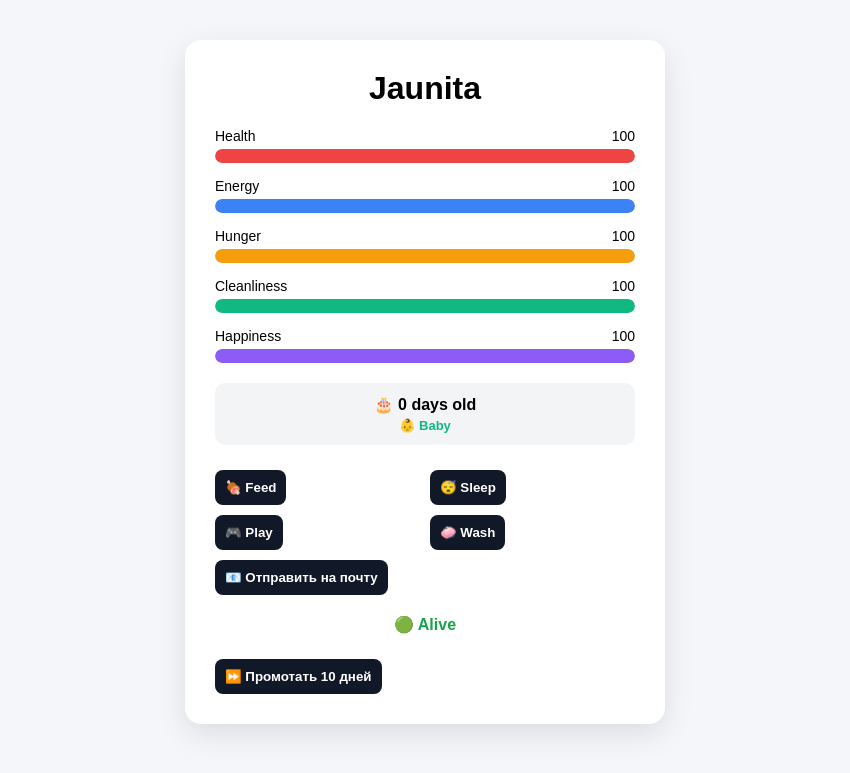
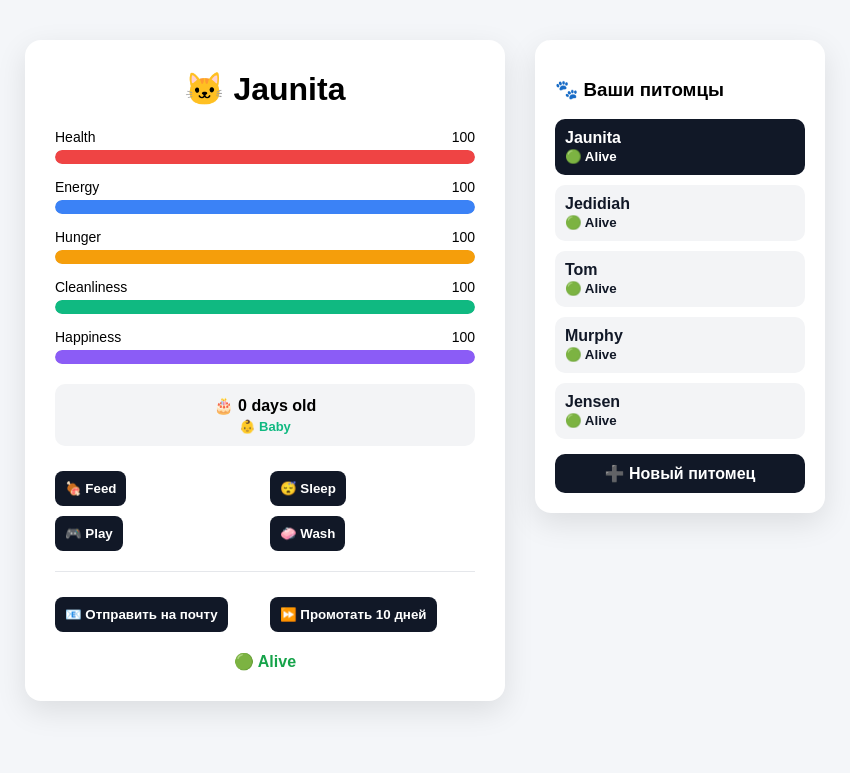
Before and after one commit to Valoros/mytamagotchi, a Laravel app: page /pets/1 in a window 1280 px wide. Shown: the top 773 px of the page, without its empty margins (215-1065 px from the left). Run offline with Laravel 12, Linux system fonts and the light colour scheme; data comes from the database, SQL or seed files in the repository; parts of the project's set-up code (start-up, migrations or seed data) failed here and were passed over.

Commit message:
Add sidebar, homepage and create and store

```diff
--- a/app/Http/Controllers/PetController.php
+++ b/app/Http/Controllers/PetController.php
@@ -2,6 +2,7 @@
 
 namespace App\Http\Controllers;
 
+use Illuminate\Http\Request;
 use App\Models\Pet;
 use App\Mail\PetInfoMail;
 use Illuminate\Support\Facades\Mail;
@@ -12,7 +13,9 @@ class PetController extends Controller
     {
         $pet->applyTimeDecay();
 
-        return view('pets.show', compact('pet'));
+        $pets = \App\Models\Pet::orderBy('created_at', 'desc')->get();
+
+        return view('pets.show', compact('pet', 'pets'));
     }
 
     public function action(Pet $pet, string $action)
@@ -41,4 +44,42 @@ class PetController extends Controller
 
         return back()->with('success', 'Письмо отправлено!');
     }
+
+    public function create()
+    {
+        return view('pets.create');
+    }
+
+    public function store(Request $request)
+    {
+        $request->validate([
+            'name' => 'required|string|max:255',
+            'type' => 'required|string',
+        ]);
+
+        $pet = Pet::create([
+            'name' => $request->name,
+            'type' => $request->type,
+            'health' => 100,
+            'energy' => 100,
+            'hunger' => 100,
+            'cleanliness' => 100,
+            'happiness' => 100,
+            'age' => 0,
+            'is_alive' => true,
+        ]);
+
+        return redirect()->route('pets.show', $pet);
+    }
+
+    public function home()
+    {
+        $pet = \App\Models\Pet::first();
+
+        if (!$pet) {
+            return redirect()->route('pets.create');
+        }
+
+        return redirect()->route('pets.show', $pet);
+    }
 }
--- a/app/Models/Pet.php
+++ b/app/Models/Pet.php
@@ -20,6 +20,7 @@ class Pet extends Model
         'hunger',
         'is_alive',
         'last_tick_at',
+        'type',
     ];
 
     protected $casts = [
--- a/resources/views/pets/show.blade.php
+++ b/resources/views/pets/show.blade.php
@@ -25,6 +25,45 @@
         h1 {
             margin-top: 0;
             text-align: center;
+        }
+
+        .layout {
+            display: flex;
+            gap: 30px;
+            align-items: flex-start;
+        }
+
+        .main {
+            flex: 1;
+        }
+
+        .sidebar {
+            width: 250px;
+            background: white;
+            padding: 20px;
+            border-radius: 16px;
+            box-shadow: 0 10px 30px rgba(0,0,0,0.1);
+        }
+
+        .pet-item {
+            padding: 10px;
+            border-radius: 10px;
+            margin-bottom: 10px;
+            cursor: pointer;
+            background: #f3f4f6;
+            text-decoration: none;
+            display: block;
+            color: #111827;
+            font-weight: bold;
+        }
+
+        .pet-item:hover {
+            background: #e5e7eb;
+        }
+
+        .pet-active {
+            background: #111827;
+            color: white;
         }
 
         .stat {
@@ -106,65 +145,51 @@
         }
     </style>
 </head>
-<body>
+<body style="margin:0;font-family:Arial,sans-serif;background:#f4f6f9;padding:40px;">
+
+<div class="layout" style="display:flex;gap:30px;align-items:flex-start;max-width:1000px;margin:0 auto;">
+
+    <!-- MAIN -->
+    <div class="main" style="flex:1;">
 
         <div class="card">
 
-    {{-- Имя питомца --}}
-    <h1>{{ $pet->name }}</h1>
+            @if(session('success'))
+                <div style="background:#d1fae5;color:#065f46;padding:10px;
+                            border-radius:8px;margin-bottom:15px;text-align:center;">
+                    {{ session('success') }}
+                </div>
+            @endif
 
-    {{-- Статусы --}}
+            <h1>
+                @if($pet->type === 'cat') 🐱 @endif
+                @if($pet->type === 'dog') 🐶 @endif
+                @if($pet->type === 'rabbit') 🐰 @endif
+                {{ $pet->name }}
+            </h1>
+
+            <!-- СТАТЫ -->
+            @foreach([
+                'Health' => ['value' => $pet->health, 'class' => 'health'],
+                'Energy' => ['value' => $pet->energy, 'class' => 'energy'],
+                'Hunger' => ['value' => $pet->hunger, 'class' => 'hunger'],
+                'Cleanliness' => ['value' => $pet->cleanliness, 'class' => 'clean'],
+                'Happiness' => ['value' => $pet->happiness, 'class' => 'happy'],
+            ] as $label => $stat)
+
                 <div class="stat">
                     <div class="stat-label">
-            <span>Health</span>
-            <span>{{ $pet->health }}</span>
+                        <span>{{ $label }}</span>
+                        <span>{{ $stat['value'] }}</span>
                     </div>
                     <div class="progress">
-            <div class="progress-bar health" style="width: {{ $pet->health }}%"></div>
+                        <div class="progress-bar {{ $stat['class'] }}"
+                             style="width: {{ $stat['value'] }}%"></div>
                     </div>
                 </div>
 
-    <div class="stat">
-        <div class="stat-label">
-            <span>Energy</span>
-            <span>{{ $pet->energy }}</span>
-        </div>
-        <div class="progress">
-            <div class="progress-bar energy" style="width: {{ $pet->energy }}%"></div>
-        </div>
-    </div>
+            @endforeach
 
-    <div class="stat">
-        <div class="stat-label">
-            <span>Hunger</span>
-            <span>{{ $pet->hunger }}</span>
-        </div>
-        <div class="progress">
-            <div class="progress-bar hunger" style="width: {{ $pet->hunger }}%"></div>
-        </div>
-    </div>
-
-    <div class="stat">
-        <div class="stat-label">
-            <span>Cleanliness</span>
-            <span>{{ $pet->cleanliness }}</span>
-        </div>
-        <div class="progress">
-            <div class="progress-bar clean" style="width: {{ $pet->cleanliness }}%"></div>
-        </div>
-    </div>
-
-    <div class="stat">
-        <div class="stat-label">
-            <span>Happiness</span>
-            <span>{{ $pet->happiness }}</span>
-        </div>
-        <div class="progress">
-            <div class="progress-bar happy" style="width: {{ $pet->happiness }}%"></div>
-        </div>
-    </div>
-
-    {{-- Возраст и стадия жизни --}}
             @php
                 if ($pet->age < 3) {
                     $stage = '👶 Baby';
@@ -180,12 +205,14 @@
 
             <div class="age-box">
                 🎂 {{ $pet->age }} days old
-        <span class="age-stage" style="color: {{ $stageColor }}">{{ $stage }}</span>
+                <span class="age-stage" style="color: {{ $stageColor }}">
+                    {{ $stage }}
+                </span>
             </div>
 
-    {{-- Действия --}}
             @if($pet->is_alive)
                 <div class="actions">
+
                     <form method="POST" action="{{ route('pets.action', [$pet, 'feed']) }}">
                         @csrf
                         <button type="submit">🍖 Feed</button>
@@ -206,41 +233,76 @@
                         <button type="submit">🧼 Wash</button>
                     </form>
 
+                </div>
+
+                <div style="margin:20px 0;border-top:1px solid #e5e7eb;"></div>
+                <div class="actions">
+
                     <form method="POST" action="{{ route('pets.sendInfo', $pet) }}">
                         @csrf
                         <button type="submit">📧 Отправить на почту</button>
                     </form>
+
+                    <form method="POST" action="{{ route('pets.fastForward', $pet) }}">
+                        @csrf
+                        <button type="submit">⏩ Промотать 10 дней</button>
+                    </form>
+
                 </div>
             @endif
 
-    {{-- Статус --}}
             <div class="status">
                 @if($pet->is_alive)
                     <span class="alive">🟢 Alive</span>
                 @else
                     <span class="dead">🔴 Dead</span>
-            <form method="POST" action="{{ route('pets.action', [$pet, 'reset']) }}">
-                @csrf
-                <button type="submit">🔄 Reset</button>
-            </form>
                 @endif
             </div>
 
             @if($pet->last_event)
-        <div class="age-box" style="margin-top: 15px; background: #fef3c7; color: #b45309;">
+                <div class="age-box"
+                     style="margin-top:15px;background:#fef3c7;color:#b45309;">
                     {{ $pet->last_event }}
                 </div>
             @endif
 
-    @if($pet->is_alive)
-        <div class="actions">
-            <!-- Другие кнопки -->
-            <form method="POST" action="{{ route('pets.fastForward', $pet) }}">
-                @csrf
-                <button type="submit">⏩ Промотать 10 дней</button>
-            </form>
         </div>
-    @endif
+    </div>
+
+    <!-- SIDEBAR -->
+    <div class="sidebar"
+         style="width:250px;background:white;padding:20px;
+                border-radius:16px;
+                box-shadow:0 10px 30px rgba(0,0,0,0.1);">
+
+        <h3>🐾 Ваши питомцы</h3>
+
+        @foreach($pets as $listPet)
+            <a href="{{ route('pets.show', $listPet) }}"
+               style="display:block;padding:10px;border-radius:10px;
+                      margin-bottom:10px;text-decoration:none;
+                      font-weight:bold;
+                      background: {{ $listPet->id === $pet->id ? '#111827' : '#f3f4f6' }};
+                      color: {{ $listPet->id === $pet->id ? 'white' : '#111827' }};">
+
+                {{ $listPet->name }}
+                <br>
+                <small>
+                    {{ $listPet->is_alive ? '🟢 Alive' : '🔴 Dead' }}
+                </small>
+            </a>
+        @endforeach
+
+        <a href="{{ route('pets.create') }}"
+           style="display:block;margin-top:15px;
+                  padding:10px;border-radius:10px;
+                  background:#111827;color:white;
+                  text-align:center;text-decoration:none;font-weight:bold;">
+            ➕ Новый питомец
+        </a>
+
+    </div>
+
 </div>
 
 </body>
--- a/routes/web.php
+++ b/routes/web.php
@@ -3,9 +3,15 @@
 use Illuminate\Support\Facades\Route;
 use App\Http\Controllers\PetController;
 
-Route::get('/pets/{pet}', [PetController::class, 'show']);
+Route::get('/pets/create', [PetController::class, 'create'])->name('pets.create');
+Route::post('/pets', [PetController::class, 'store'])->name('pets.store');
+
+Route::get('/pets/{pet}', [PetController::class, 'show'])
+    ->name('pets.show');
 Route::post('/pets/{pet}/action/{action}', [PetController::class, 'action'])
     ->name('pets.action');
-Route::post('/pets/{pet}/fast-forward', [PetController::class, 'fastForward'])->name('pets.fastForward');
+Route::post('/pets/{pet}/fast-forward', [PetController::class, 'fastForward'])
+    ->name('pets.fastForward');
 Route::post('/pets/{pet}/send-info', [PetController::class, 'sendInfo'])
     ->name('pets.sendInfo');
+Route::get('/', [PetController::class, 'home'])->name('home');
```
Also changed, not shown: resources/views/pets/create.blade.php (added, +45 -0 lines), database/migrations/2026_02_24_204152_add_type_to_pets_table.php (added). Lines whose indentation alone changed are shown as unchanged.
